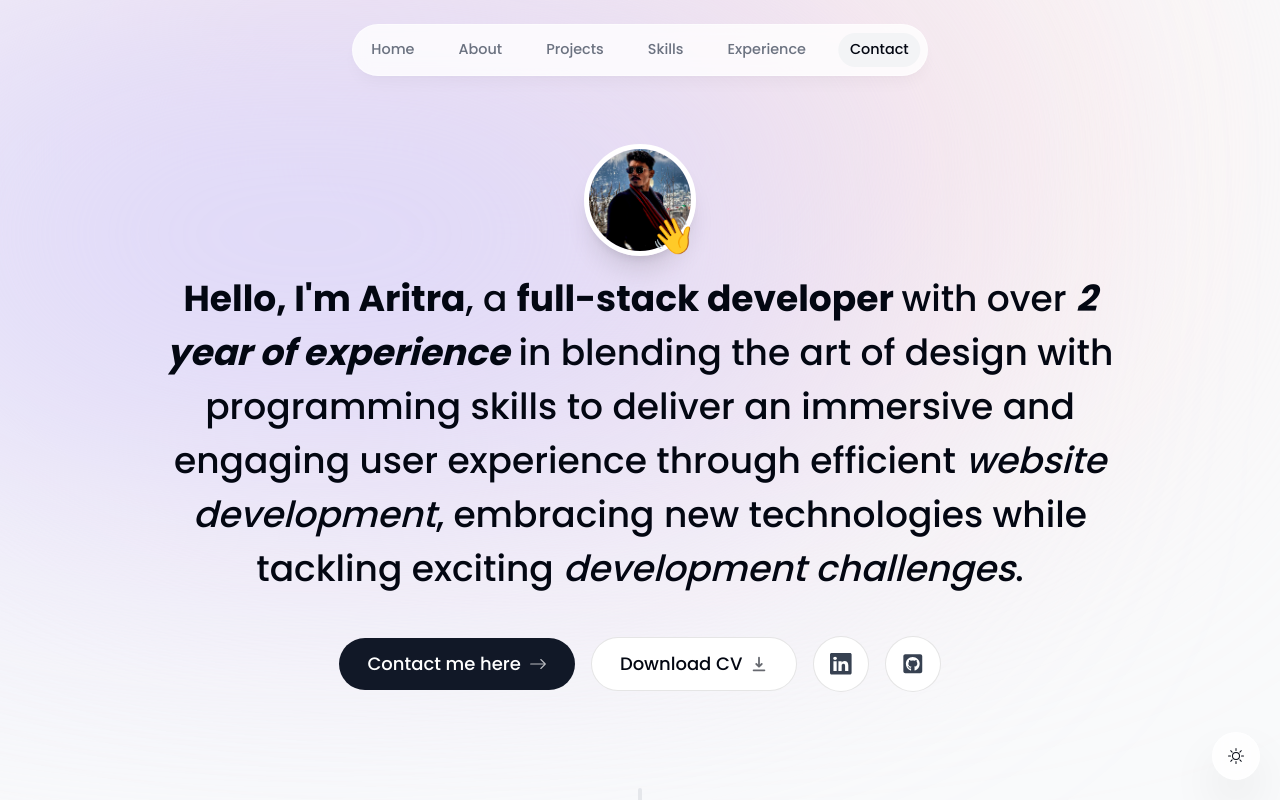
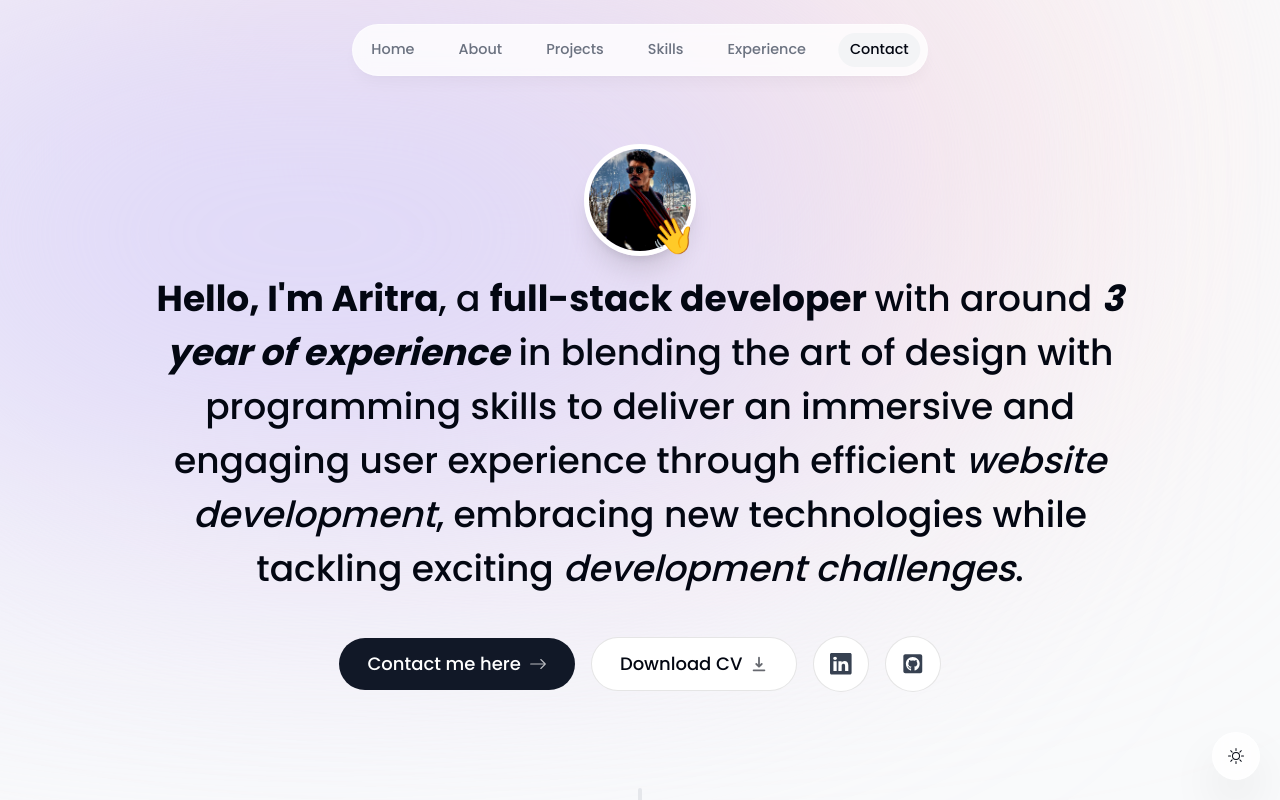
Before and after one commit to Aritra-Basak/portfolioV2, a Next.js app: page / in a window 1280 px wide. Shown: the top 800 px of the page. Built offline with nearby package versions, Linux system fonts and the light colour scheme; no server answers; a web font is replaced by a local one.

Commit message:
Edited the intro

```diff
--- a/components/intro.tsx
+++ b/components/intro.tsx
@@ -63,10 +63,10 @@
                 animate={{ opacity: 1, y: 0 }}
             >
                 <span className="font-bold">Hello, I&apos;m Aritra</span>, a{" "}
-                <span className="font-bold">full-stack developer </span> with over{" "}
+                <span className="font-bold">full-stack developer </span> with around{" "}
                 <span className="font-bold">
                     <span className="italic">
-                        2 year of experience
+                        3 year of experience
                     </span>
                 </span>
                 {" "}in blending the art of design with programming skills to deliver an immersive and engaging user experience through efficient{" "}
```
